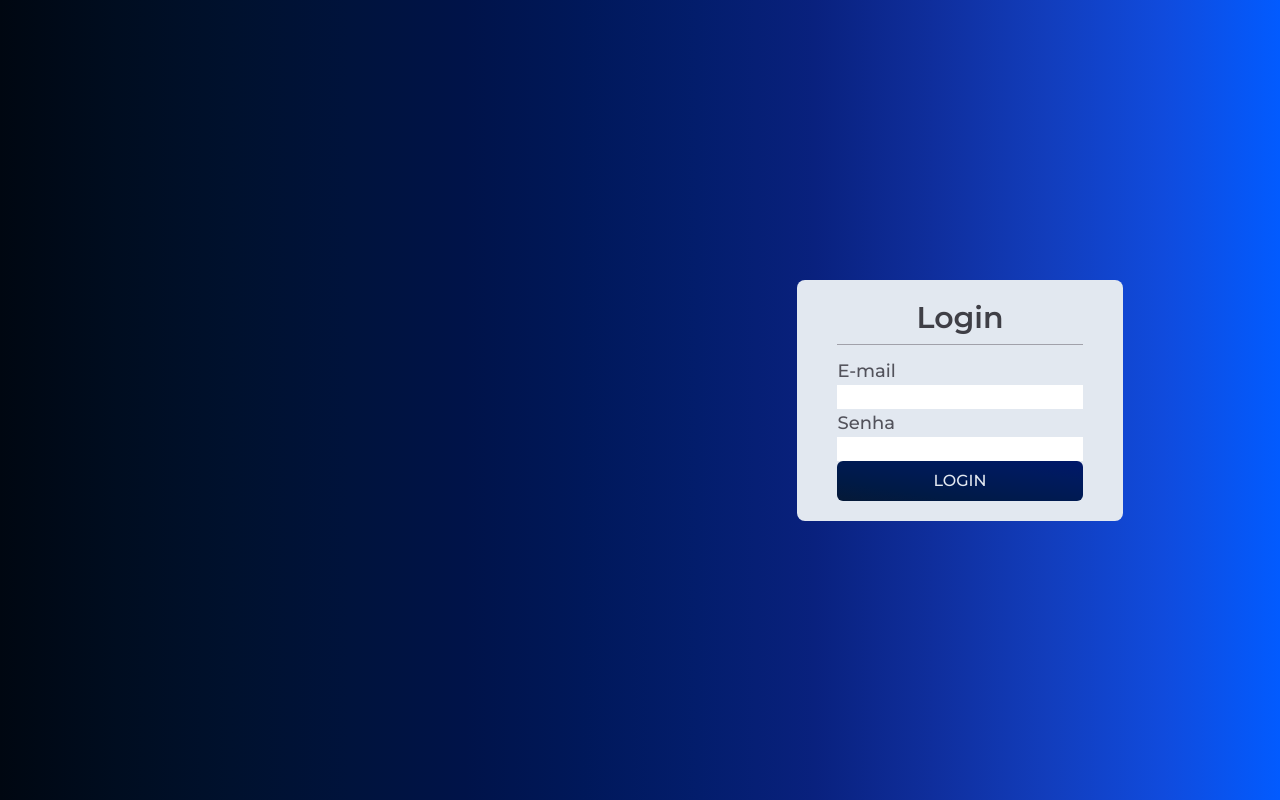
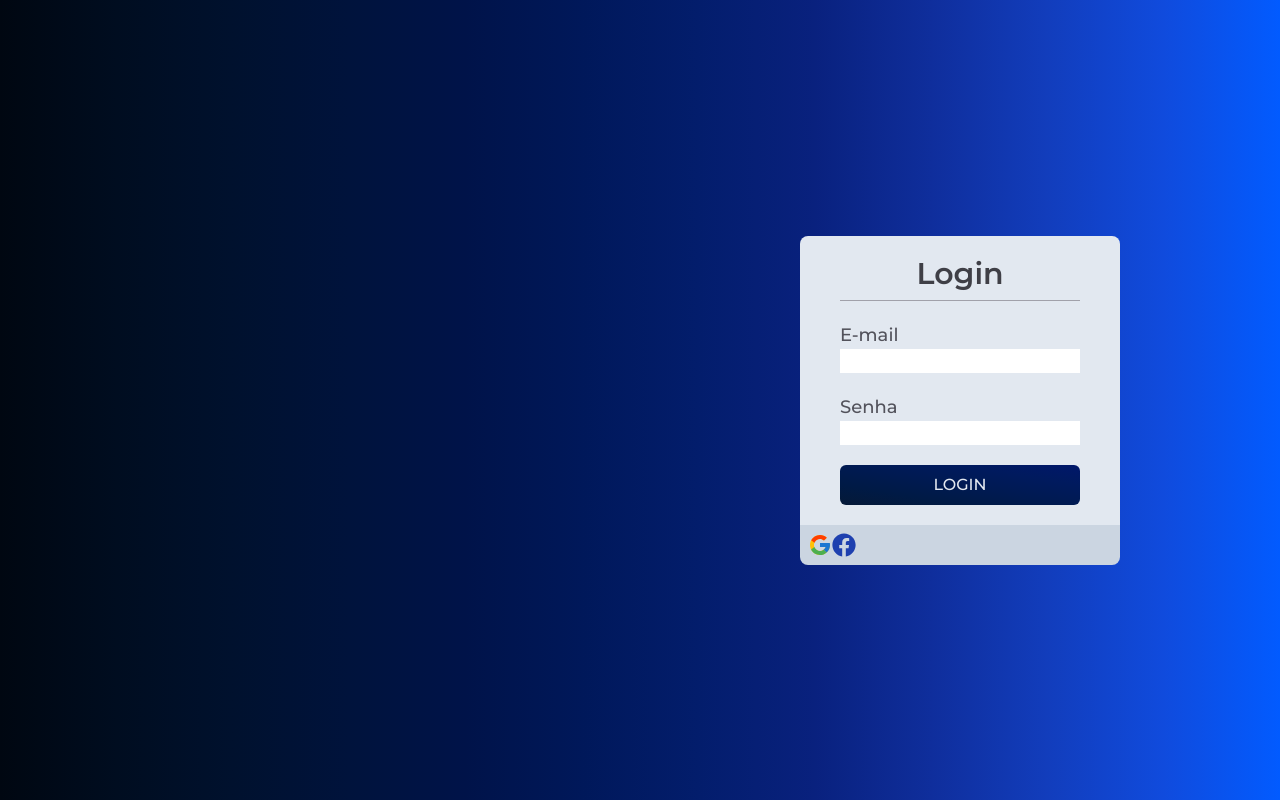
Before and after one commit to devLucasAquino/social-network, a React (Vite) app: page / in a window 1280 px wide. Built offline with nearby package versions, Linux system fonts and the light colour scheme.

Commit message:
feat: added footer on form and facebook and google icons

```diff
--- a/package.json
+++ b/package.json
@@ -11,7 +11,8 @@
   },
   "dependencies": {
     "react": "^18.3.1",
-    "react-dom": "^18.3.1"
+    "react-dom": "^18.3.1",
+    "react-icons": "^5.3.0"
   },
   "devDependencies": {
     "@eslint/js": "^9.9.0",
--- a/src/App.tsx
+++ b/src/App.tsx
@@ -1,20 +1,34 @@
+
+import { FaFacebook } from "react-icons/fa";
+import { FcGoogle } from "react-icons/fc";
 
 function App() {
 
   return (
     <div className="h-screen bg-default flex justify-between">
       <aside className="w-1/2"></aside>
-      <section className="flex justify-center items-center w-1/2">
-        <form className="bg-slate-200 py-5 px-10 rounded-lg">
+      <section className="flex justify-center items-center w-1/2 flex-col">
+        <form className="bg-slate-200 py-5 px-10 rounded-t-lg space-y-5 w-1/2">
+          <div>
             <h1 className="text-center font-semibold text-3xl text-zinc-700 mb-2">Login</h1>
             <div className="h-[1px] w-full bg-zinc-400 mb-3"></div>
+          </div>
+          <div>
             <h3 className="text-lg font-medium text-zinc-600">E-mail</h3>
             <input className="w-full" type="text" />
+          </div>
+          <div>
             <h3 className="text-lg font-medium text-zinc-600">Senha</h3>
             <input className="w-full" type="text" />
+          </div>
+          <div className="flex justify-between items-center">
             <button className="bg-default-btn font-medium text-slate-200 w-full py-2 rounded-md">LOGIN</button>
-          <div></div>
+          </div>
         </form>
+        <div className="bg-slate-300 flex items-center w-1/2 rounded-b-lg p-2">
+          <FcGoogle className="size-6"/>
+          <FaFacebook className="size-6 text-blue-800"/>
+        </div>
       </section>
     </div>
   )
```
Also changed, not shown: 1 other file (tests, documents, lock files or other folders). Lines whose indentation alone changed are shown as unchanged.
